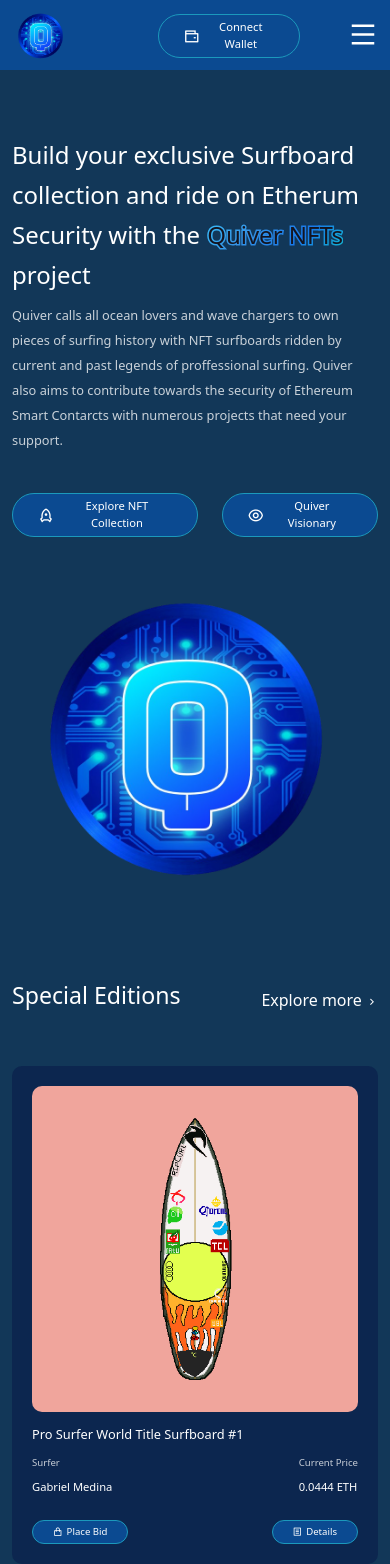
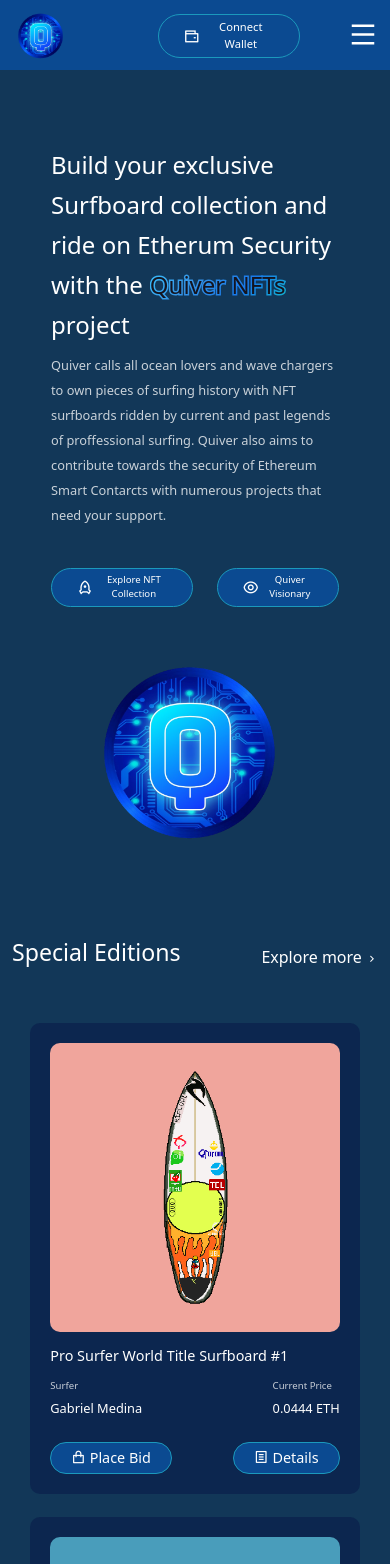
Before and after one commit to nikhilsurfingaus/QuiverNFTWebApp, a React (Create React App) app: page /home in a window 390 px wide. Shown: the top 1564 px of the page. Built offline with nearby package versions, Linux system fonts and the light colour scheme.

Commit message:
Mobile Responsivness Nikhil

```diff
--- a/src/components/ui/Live-auction/LiveAuction.jsx
+++ b/src/components/ui/Live-auction/LiveAuction.jsx
@@ -23,7 +23,7 @@
 
           {NFT__DATA.slice(0, 4).map((item) => (
             <Col lg="3" md="4" sm="6" className="mb-4">
-              <NftCard key={item.id} item={item} />
+              <NftCard key={item.id} item={item} className="live"/>
             </Col>
           ))}
         </Row>
--- a/src/components/ui/Nft-card/nft-card.css
+++ b/src/components/ui/Nft-card/nft-card.css
@@ -1,21 +1,22 @@
 @media only screen and (max-width: 992px) {
     .nft__title {
-    font-size: 0.8rem !important;
+        font-size: 0.9rem !important;
     }
-
     .creator__info h6 {
         font-size: 0.6rem !important;
     }
-
     .creator__info p {
-    font-size: 0.7rem !important;
+        font-size: 0.8rem !important;
     }
-
     .bid__btn {
         padding: 4px 20px !important;
-    font-size: 0.6rem !important;
+        font-size: 0.9rem !important;
     }
     .history__link a {
         font-size: 0.6rem !important;
     }
+    .single__nft__card {
+        width: 90%;
+        margin: auto;
     }
+}
--- a/src/components/ui/Step-section/step-section.css
+++ b/src/components/ui/Step-section/step-section.css
@@ -33,4 +33,13 @@
         font-size: 0.8rem;
         line-height: 25px;
     }
+    .single__step__item {
+        width: 90%;
+        margin: auto;
+    }
+    .step__title {
+        width: 50%;
+        margin: auto;
+        text-align: center;
+    }
 }
--- a/src/components/ui/Trending-section/trending.css
+++ b/src/components/ui/Trending-section/trending.css
@@ -1,3 +1,11 @@
 .trending__title {
-  color: #fff;
+    color: #fff;
 }
+
+@media only screen and (max-width: 992px) {
+    .trending__title {
+        width: 50%;
+        margin: auto;
+        text-align: center;
+    }
+}
--- a/src/components/ui/hero-section.css
+++ b/src/components/ui/hero-section.css
@@ -106,8 +106,21 @@
 
 @media only screen and (max-width: 576px) {
     .hero__img {
-        width: 100%;
+        width: 80%;
         margin: auto;
         margin-top: 50px;
     }
+    .hero__section {
+        margin-top: 100px !important;
+        width: 80%;
+        margin: auto;
+    }
+    .create__btn,
+    .explore__btn {
+        padding: 4px 25px !important;
+    }
+    .create__btn a,
+    .explore__btn a {
+        font-size: 0.6rem;
+    }
 }
--- a/src/pages/NftDetails.jsx
+++ b/src/pages/NftDetails.jsx
@@ -1,6 +1,5 @@
 import React from "react";
 
-import CommonSection from "../components/ui/Common-section/CommonSection";
 import { useParams } from "react-router-dom";
 import { Container, Row, Col } from "reactstrap";
 import { NFT__DATA } from "../assets/data/data";
@@ -18,9 +17,8 @@
 
   return (
     <>
-      <CommonSection title={singleNft.title} />
 
-      <section className="animate__animated animate__slideInUp">
+      <section className="detail animate__animated animate__slideInUp">
         <Container>
           <Row>
             <Col lg="6" md="6" sm="6">
--- a/src/styles/nft-details.css
+++ b/src/styles/nft-details.css
@@ -83,9 +83,13 @@
     color: #010004;
 }
 
+.detail {
+    margin-top: 100px !important;
+}
+
 @media only screen and (max-width: 992px) {
     .single__nft__content h2 {
-        font-size: 1.3rem;
+        font-size: 1.1rem;
     }
     .single__nft__content p {
         font-size: 0.8rem;
@@ -97,6 +101,11 @@
     .singleNft-btn a {
         font-size: 0.7rem;
     }
+    .detail {
+        width: 90%;
+        margin: auto;
+        margin-top: 80px !important;
+    }
 }
 
 @media only screen and (max-width: 576px) {
```
Lines whose indentation alone changed are shown as unchanged.
